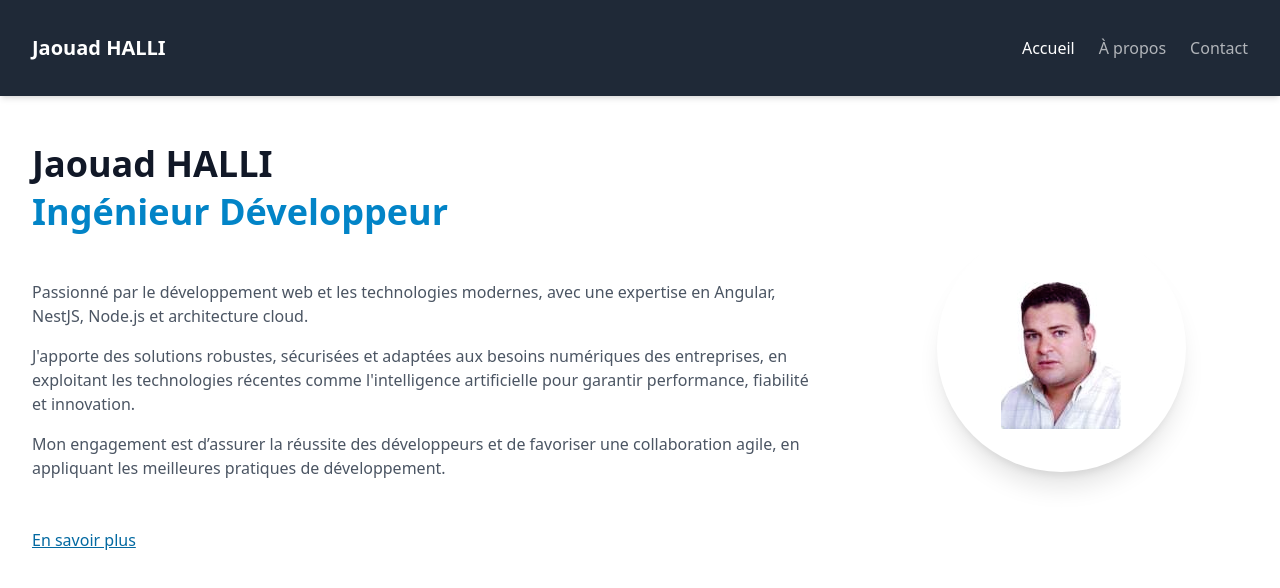
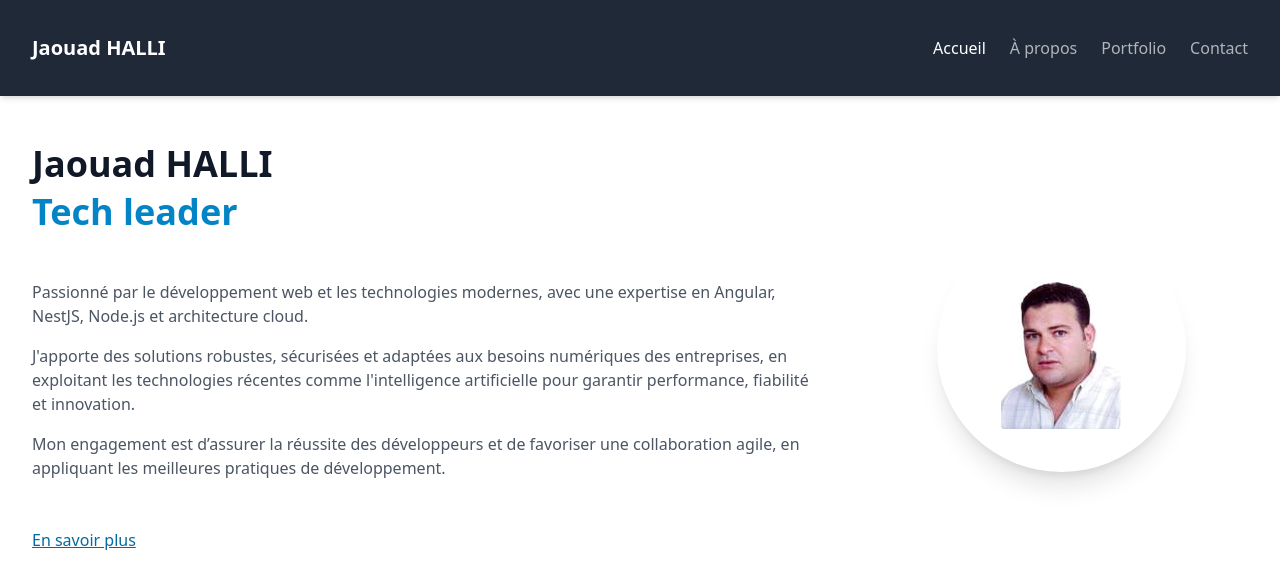
Before and after one commit to hallijaouad/hallijaouad.com, an Angular app: page /home in a window 1280 px wide. Shown: the top 588 px of the page. Built offline with nearby package versions, Linux system fonts and the light colour scheme.

Commit message:
Update playwright tests e2e

```diff
--- a/src/app/core/constants/menu.ts
+++ b/src/app/core/constants/menu.ts
@@ -13,6 +13,11 @@ export class Menu {
             route: '/about'
         },
         {
+            index:4,
+            label: 'Portfolio',
+            route: '/portfolio'
+        },
+        {
             index:3,
             label: 'Contact',
             route: '/contact'
--- a/src/app/features/home/home.component.ts
+++ b/src/app/features/home/home.component.ts
@@ -13,7 +13,7 @@ import {SectionContainerComponent} from '../../shared/components/section-contain
                     <div class="col-span-2">
                         <h1 class="text-4xl md:text-4xl font-bold mb-12">
                             Jaouad HALLI
-                            <span class="block text-primary-600 mt-2" data-test-id="page_home_title">Ingénieur Développeur</span>
+                            <span class="block text-primary-600 mt-2" data-test-id="page_home_title">Tech leader</span>
                         </h1>
                         <div class="text-gray-600 dark:text-gray-300 mb-12">
                             <p class="mb-4">
```
Also changed, not shown: 1 other file (tests, documents, lock files or other folders).
